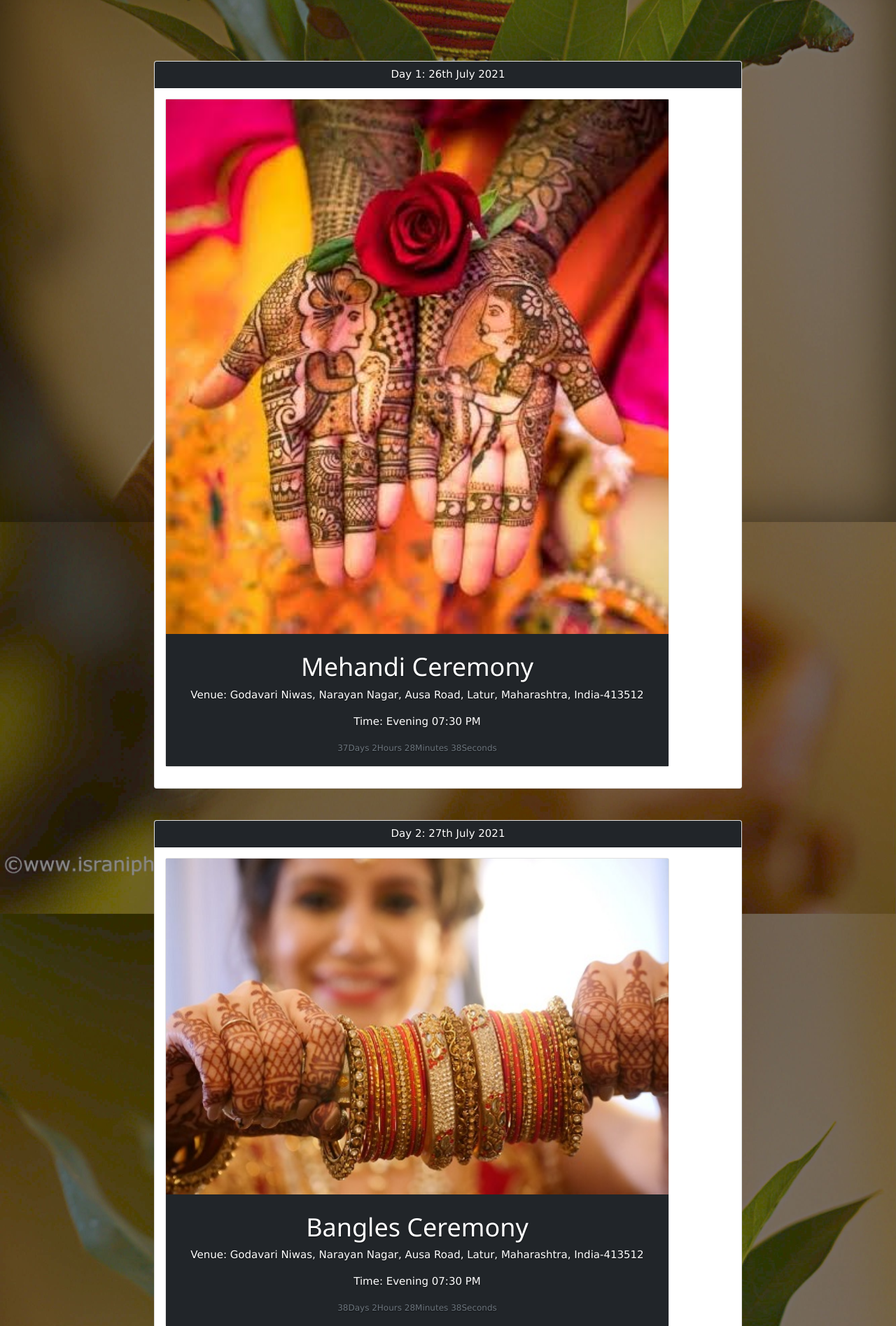
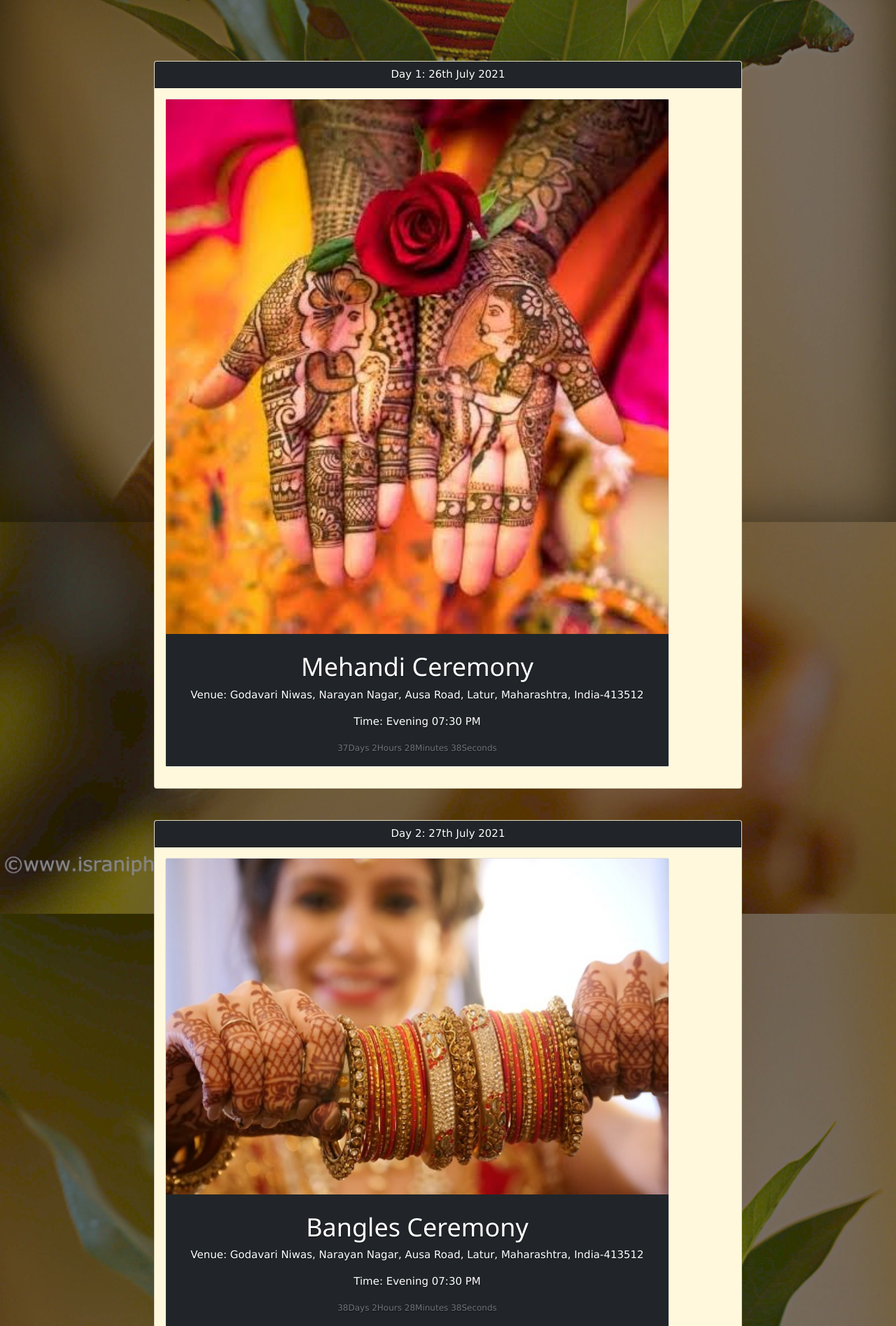
Before and after one commit to mahajanvv/mahajanvv.github.io, a PHP site: page /functions/functions.html in a window 1280 px wide. Shown: the part 54-1949 px from the top of the page at 70% size. Run offline with PHP 8.4, Linux system fonts and the light colour scheme.

Commit message:
added some new css

```diff
--- a/Bride/bride.html
+++ b/Bride/bride.html
@@ -6,7 +6,7 @@
     <meta name="description" content="">
     <meta name="author" content="Mark Otto, Jacob Thornton, and Bootstrap contributors">
     <meta name="generator" content="Hugo 0.83.1">
-    <title>MAHAJAN WEDS HATTE</title>
+    <title>Mahajan Weds Hatte</title>
 
     <link rel="canonical" href="https://getbootstrap.com/docs/5.0/examples/cover/">
 
--- a/Gallery/gallery.html
+++ b/Gallery/gallery.html
@@ -6,7 +6,7 @@
     <meta name="description" content="">
     <meta name="author" content="Mark Otto, Jacob Thornton, and Bootstrap contributors">
     <meta name="generator" content="Hugo 0.83.1">
-    <title>MAHAJAN WEDS HATTE</title>
+    <title>Mahajan Weds Hatte</title>
 
     <link rel="canonical" href="https://getbootstrap.com/docs/5.0/examples/cover/">
 
--- a/Groom/groom.html
+++ b/Groom/groom.html
@@ -6,7 +6,7 @@
     <meta name="description" content="">
     <meta name="author" content="Mark Otto, Jacob Thornton, and Bootstrap contributors">
     <meta name="generator" content="Hugo 0.83.1">
-    <title>MAHAJAN WEDS HATTE</title>
+    <title>Mahajan Weds Hatte</title>
 
     <link rel="canonical" href="https://getbootstrap.com/docs/5.0/examples/cover/">
 
@@ -62,7 +62,7 @@
     </header>
 
     <main class="px-3">
-        <img src="./bhiyaphoto.jpeg" class="rounded mx-auto d-block" alt="..." style="width: 200px; height: 200px; background-color: beige;">
+        <img src="./bhaiyaphoto1.jpeg" class="rounded mx-auto d-block" alt="..." style="width: 200px; height: 200px; background-color: beige;">
         <h1 class="w3-cursive"> Vishal</h1>
         <h3 class="w3-cursive"> Junior Engineer, Nagar Panchayat, Salekasa.</h3>
         <h3 class="w3-cursive">(Civil Engineer)</h3>
--- a/functions/functions.css
+++ b/functions/functions.css
@@ -60,3 +60,7 @@ body {
 .card-container{
     margin-bottom: 3em;
 }
+
+.cornsilkbg{
+  background-color: cornsilk;
+}
--- a/functions/functions.html
+++ b/functions/functions.html
@@ -6,7 +6,7 @@
     <meta name="description" content="">
     <meta name="author" content="Mark Otto, Jacob Thornton, and Bootstrap contributors">
     <meta name="generator" content="Hugo 0.83.1">
-    <title>MAHAJAN WEDS HATTE</title>
+    <title>Mahajan Weds Hatte</title>
 
     <link rel="canonical" href="https://getbootstrap.com/docs/5.0/examples/cover/">
 
@@ -68,7 +68,7 @@
     </header>
 
     <main class="px-3">
-        <div class="card card-container">
+        <div class="card card-container cornsilkbg">
             <div class="card-header greybg w3-cursive">
               Day 1: 26th July 2021
             </div>
@@ -89,7 +89,7 @@
                 </div>
             </div>
         </div>
-        <div class="card card-container">
+        <div class="card card-container cornsilkbg">
             <div class="card-header greybg w3-cursive">
               Day 2: 27th July 2021
             </div>
@@ -108,7 +108,7 @@
                 </div>
             </div>
         </div>
-        <div class="card card-container">
+        <div class="card card-container cornsilkbg">
             <div class="card-header greybg w3-cursive">
               Day 3: 27th July 2021
             </div>
@@ -147,7 +147,7 @@
                 </div>
             </div>
         </div>
-        <div class="card card-container">
+        <div class="card card-container cornsilkbg">
             <div class="card-header greybg w3-cursive">
               Day 4: 28th July 2021
             </div>
@@ -184,7 +184,7 @@
                 </div>
             </div>
         </div>
-        <div class="card card-container">
+        <div class="card card-container cornsilkbg">
             <div class="card-header greybg w3-cursive">
               Day 5: 29th July 2021
             </div>
@@ -207,7 +207,6 @@
             </div>
             <div class="card-body">
                 <div class="card mb-3" style="max-width: 720px;">
-
                     <div class="card-img-top" style="background-color: grey;">
                       <img src="./bidaiimage.jpg" alt="" style="width: inherit;">
                     </div>
@@ -218,7 +217,6 @@
                       <p class="card-text w3-cursive">Time: Afternoon 05:30 PM </p>
                       <p class="card-text"><small class="text-muted w3-cursive" id="BidaiCountDown"></small></p>
                     </div>
-
 
                 </div>
             </div>
--- a/index.html
+++ b/index.html
@@ -6,7 +6,7 @@
     <meta name="description" content="">
     <meta name="author" content="Mark Otto, Jacob Thornton, and Bootstrap contributors">
     <meta name="generator" content="Hugo 0.83.1">
-    <title>MAHAJAN WEDS HATTE</title>
+    <title>Mahajan Weds Hatte</title>
 
     <link rel="canonical" href="https://getbootstrap.com/docs/5.0/examples/cover/">
 
--- a/invitees/invitees.html
+++ b/invitees/invitees.html
@@ -6,7 +6,7 @@
     <meta name="description" content="">
     <meta name="author" content="Mark Otto, Jacob Thornton, and Bootstrap contributors">
     <meta name="generator" content="Hugo 0.83.1">
-    <title>MAHAJAN WEDS HATTE</title>
+    <title>Mahajan Weds Hatte</title>
 
     <link rel="canonical" href="https://getbootstrap.com/docs/5.0/examples/cover/">
 
```
Also changed, not shown: Groom/bhaiyaphoto1.jpeg (added), 1 other file.
